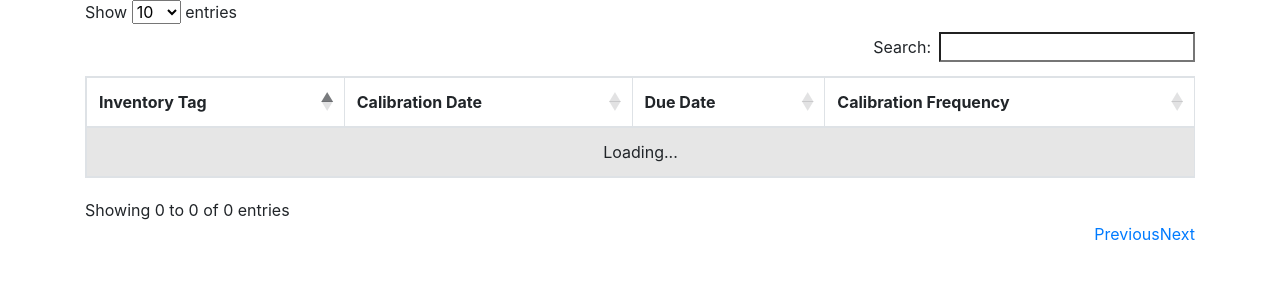
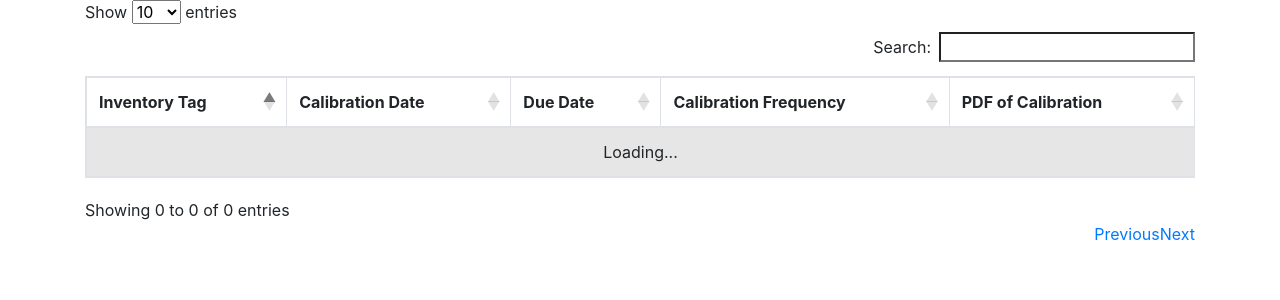
Before and after one commit to jhasfurther/Nova-Database-Django, a Django app: page /inventory/ in a window 1280 px wide. Shown: the top 300 px of the page. Run offline with Django 3.2, Linux system fonts and the light colour scheme; some libraries are stand-ins or nearby versions.

Commit message:
Changes to Data in Templates File

```diff
--- a/inventory/templates/lists.html
+++ b/inventory/templates/lists.html
@@ -19,6 +19,7 @@
               <th>Calibration Date</th>
               <th>Due Date</th>
               <th>Calibration Frequency</th>
+              <th>PDF of Calibration</th>
             </tr>
           </thead>
         </table>
@@ -40,6 +41,7 @@
             { "data": "Calibration_Date" },
             { "data": "Due_Date" },
             { "data": "Calibration_Frequency" },
+            { "data": "PDF_of_Calibration" },
         ]
       });
   });
```
